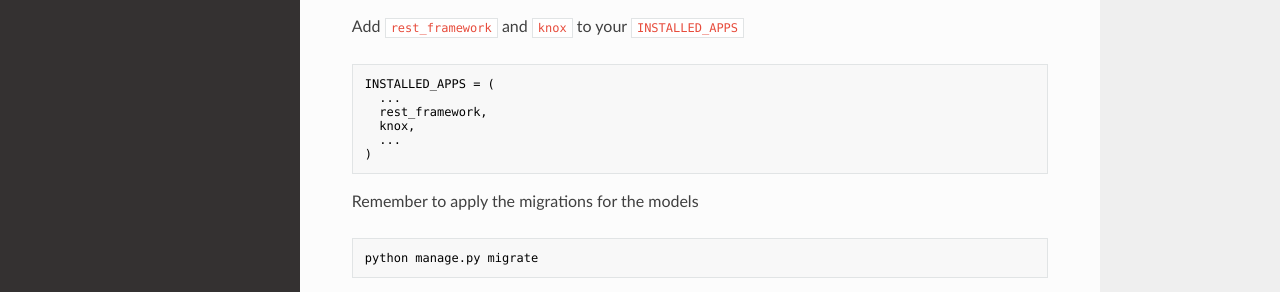
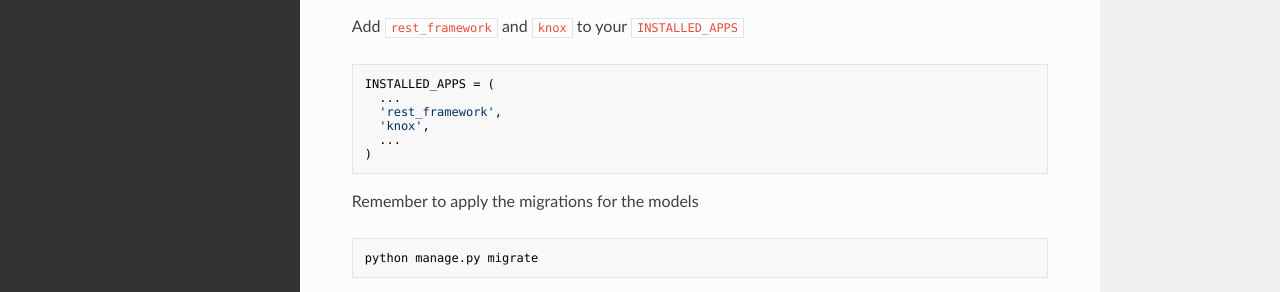
Before and after one commit to jazzband/django-rest-knox, an MkDocs documentation site: the page built from docs/installation.md, in a window 1280 px wide and 1359 px high. Shown: the part 936-1228 px from the top of the window. Built offline with MkDocs 1.6.1, drawn with Linux system fonts in a browser that asks for light colours; nearby versions of some CDN libraries; old or Windows-style settings are respelled for this version of MkDocs.

````diff
--- a/docs/installation.md
+++ b/docs/installation.md
@@ -36,8 +36,8 @@ Add `rest_framework` and `knox` to your `INSTALLED_APPS`
 ```python
 INSTALLED_APPS = (
   ...
-  rest_framework,
-  knox,
+  'rest_framework',
+  'knox',
   ...
 )
 ```
````
